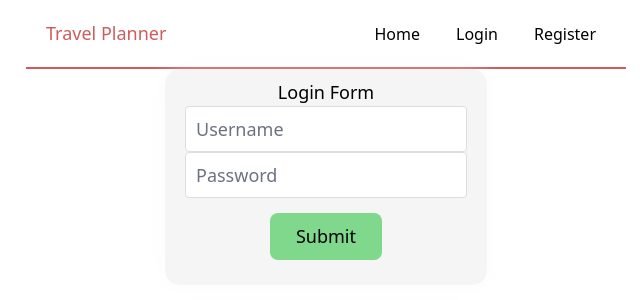
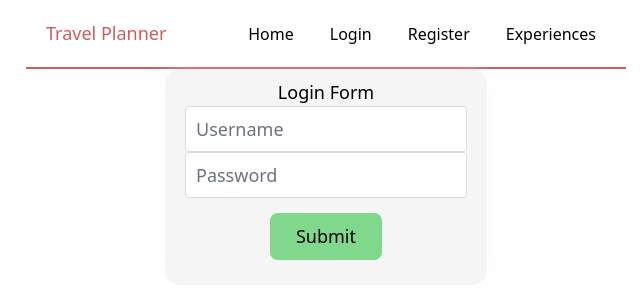
Before and after one commit to cfeliciano7792/travel-app, a React (Vite) app in the folder frontend/: page / in a window 1280 px wide. Shown: the top 300 px of the page, without its empty margins (314-954 px from the left). Built offline with nearby package versions, Linux system fonts and the light colour scheme.

Commit message:
Added experience page to nav bar

```diff
--- a/frontend/src/Components/Navbar.jsx
+++ b/frontend/src/Components/Navbar.jsx
@@ -10,6 +10,7 @@ const Navbar = () => {
             <Link to="/home">Home</Link>
             <Link to="/login">Login</Link>
             <Link to="/registration">Register</Link>
+            <Link to="/experiences">Experiences</Link>
           </li>
         </ul>
       </div>
```
